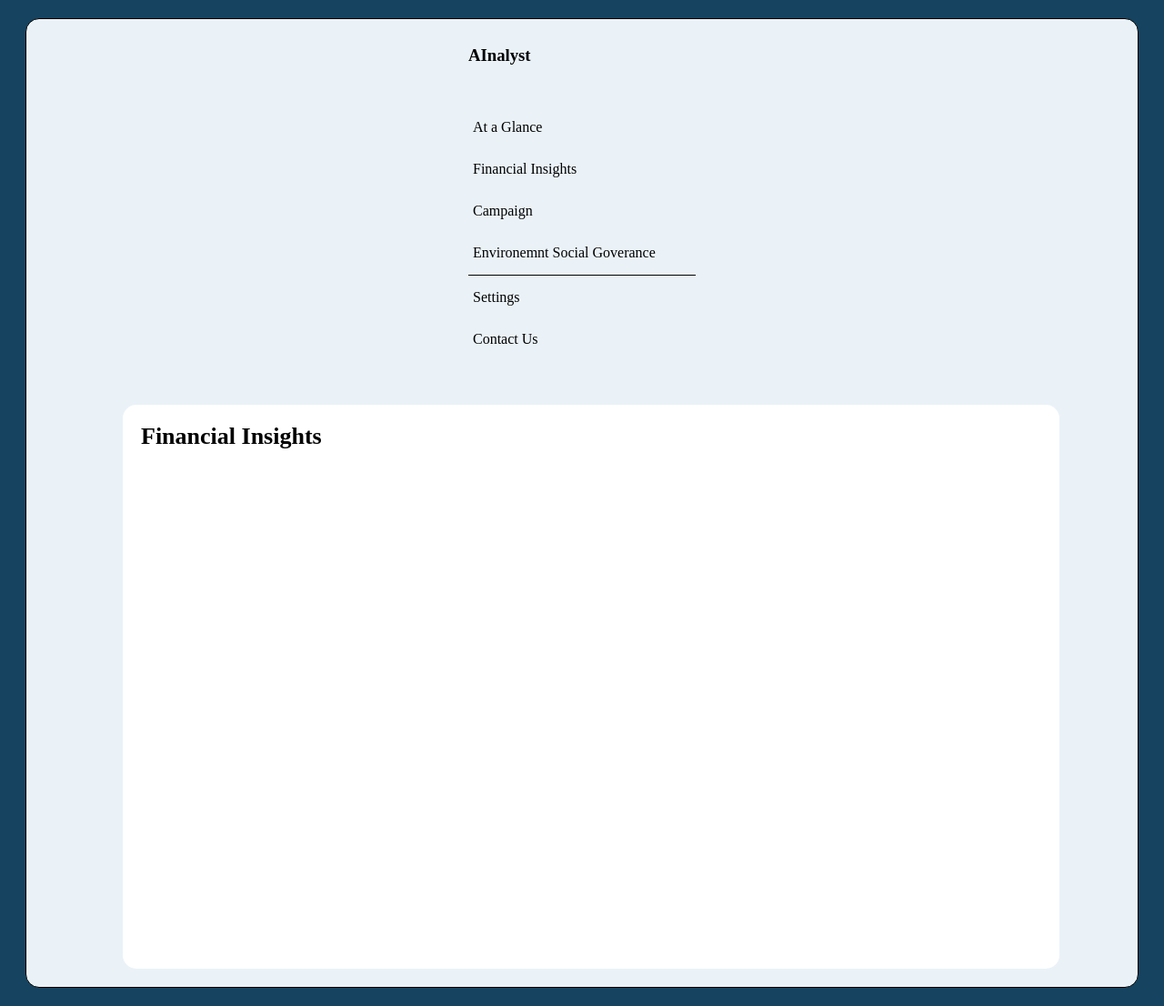
After one commit to ryncii/SprintPOC, a Flask app: template FlaskApp/app/templates/financialInsights.html in a window 1280 px wide. The commit adds this page. Shown: the whole page at 91% size. Run offline with Flask 3, Linux system fonts and the light colour scheme; the template is opened without the code that fills it, so the values that code supplies are empty.

Commit message:
Add FIanacial Insights Page

```diff
--- a/FlaskApp/app/__init__.py
+++ b/FlaskApp/app/__init__.py
@@ -9,7 +9,10 @@ def create_app(configuration=Config):
     app.register_blueprint(login_bp)
 
     from app.home import bp as home_bp
-    app.register_blueprint(home_bp, url_prefix='/home')
+    app.register_blueprint(home_bp, url_prefix='/Home')
+
+    from app.financialInsights import bp as finInsights_bp
+    app.register_blueprint(finInsights_bp, url_prefix='/FinancialInsights')
 
     @app.route('/test/')
     def testrun():
--- a/FlaskApp/app/templates/base.html
+++ b/FlaskApp/app/templates/base.html
@@ -40,6 +40,8 @@
             vertical-align: top;
             text-align: left;
             display: inline-block;
+            min-width: 1010px;
+            min-height: 600px;
         }
 
         /* Section Headers */
--- /dev/null
+++ b/FlaskApp/app/templates/financialInsights.html
@@ -0,0 +1,11 @@
+{% extends 'base.html' %}
+
+{% block content %}
+    <div class="divBoxHome">
+        <div class="divBoxNav"> {% include 'navigation.html' %} </div>
+        <div class="divBoxContent">
+            <h1>Financial Insights</h1>
+        </div>
+    </div>
+
+{% endblock content %}
--- a/FlaskApp/app/templates/navigation.html
+++ b/FlaskApp/app/templates/navigation.html
@@ -1,14 +1,19 @@
+{% set pageInfo = GENERAL %}
 <div class="navPaneTop">
     <h3>AInalyst</h3>
     <br/>
     <br/>
     <nav>
-        {% if CURRENTPAGE == "Home" %}
+        {% if pageInfo['ActivePage'] == "Home" %}
             <a class="divBoxNavActive" href="{{ url_for('home.load') }}">At a Glance</a><br/>
         {% else %}
             <a href="{{ url_for('home.load') }}">At a Glance</a><br/>
         {% endif %}
-        <a href="">Financial Insights</a><br/>
+        {% if pageInfo['ActivePage'] == "FinancialInsights" %}
+            <a class="divBoxNavActive" href="{{ url_for('financialInsights.load') }}">Financial Insights</a><br/>
+        {% else %}
+            <a href="{{ url_for('financialInsights.load') }}">Financial Insights</a><br/>
+        {% endif %}
         <a href="">Campaign</a><br/>
         <a href="">Environemnt Social Goverance</a>
     </nav>
@@ -18,7 +23,7 @@
     <nav>
         <a href="">Settings</a><br/>
         <a href="">Contact Us</a><br/>
-        <b><a href="">{{ username}}</a></b>
+        <b><a href="">{{ pageInfo['Username'] }}</a></b>
     </nav>
 
 </div>
```
Also changed, not shown: FlaskApp/app/financialInsights/__init__.py (added, +16 -0 lines), FlaskApp/app/home/__init__.py (+6 -2 lines).
